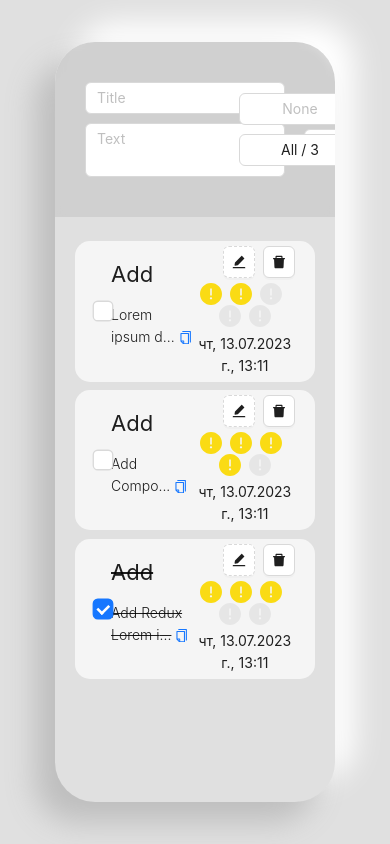
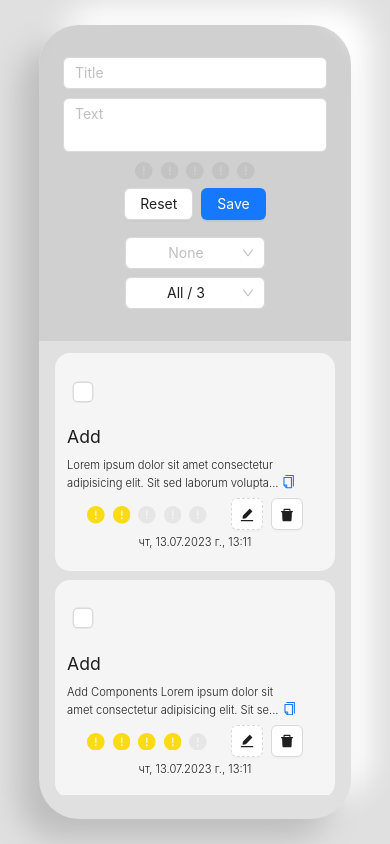
Before and after one commit to hell-llex/react-todo-list, a React (Vite) app: page / in a window 390 px wide. Built offline with nearby package versions, Linux system fonts and the light colour scheme.

Commit message:
feat: add adaptive for mobile

```diff
--- a/src/App.scss
+++ b/src/App.scss
@@ -48,3 +48,17 @@ body {
   gap: 5vh;
   overflow: hidden;
 }
+
+@media (max-width: 1024px) {
+  html {
+    font-size: 8px;
+  }
+}
+
+
+@media (max-width: 550px) {
+  .wrapper {
+    height: 94vh;
+    width: 80vw;
+  }
+}
--- a/src/components/ControlsBar/ControlsBar.scss
+++ b/src/components/ControlsBar/ControlsBar.scss
@@ -8,6 +8,7 @@
   flex-direction: row;
   justify-content: space-between;
   align-items: center;
+  gap: 1vw;
   background: hsla(0, 0%, 75%, 0.5);
   backdrop-filter: blur(5px);
 
@@ -20,3 +21,34 @@
     gap: 1vh;
   }
 }
+
+@media (max-width: 768px) {
+  .controls-bar {
+    display: flex;
+    flex-direction: row;
+    justify-content: space-between;
+    align-items: flex-start;
+    gap: 1vw;
+  }
+}
+
+@media (max-width: 550px) {
+  .controls-bar {
+    display: flex;
+    flex-direction: column;
+    justify-content: space-between;
+    align-items:  center;
+    flex-wrap: wrap;
+    gap: 2vh;
+
+    .container-sort {
+      height: 100%;
+      display: flex;
+      flex-direction: row;
+      justify-content: center;
+      align-items: center;
+      flex-wrap: wrap;
+      gap: 1vh;
+    }
+  }
+}
--- a/src/components/CreateTodoItem/CreateTodoItem.scss
+++ b/src/components/CreateTodoItem/CreateTodoItem.scss
@@ -20,7 +20,7 @@
   .container-input {
     height: 100%;
     width: 100%;
-    min-width: 20rem;
+    min-width: 16rem;
     display: flex;
     flex-direction: column;
     justify-content: flex-start;
@@ -28,3 +28,25 @@
     gap: 1vh;
   }
 }
+
+@media (max-width: 768px) {
+  .create-panel {
+    flex-direction: column;
+    gap: 1vh;
+
+    .container-btn {
+      width: 100%;
+      flex-direction: row;
+      justify-content: space-around;
+      flex-wrap: wrap;
+      gap: 2vw;
+    }
+  }
+}
+
+@media (max-width: 550px) {
+  .create-panel {
+    height: 100%;
+    width: 100%;
+  }
+}
--- a/src/components/TodoItem/TodoItem.scss
+++ b/src/components/TodoItem/TodoItem.scss
@@ -19,6 +19,10 @@
   border-radius: 15px;
   background-color: whitesmoke;
   transition: all 0.2s ease-in-out;
+
+  & label {
+    margin: 1rem;
+  }
 
   .container-text {
     padding: 1rem 0;
@@ -49,6 +53,11 @@
     align-items: flex-end;
     gap: 0.5rem;
     transition: all 0.3s ease-in-out;
+
+    .time {
+      font-size: 1.4rem;
+      font-weight: 300;
+    }
   }
 
   &:hover {
@@ -91,3 +100,52 @@
     transition: all 0.3s ease-in-out;
   }
 }
+
+@media (max-width: 768px) {
+  .todo-item {
+    padding: 2rem 1.5rem;
+    display: flex;
+    flex-direction: row;
+    justify-content: space-between;
+    align-items: center;
+    flex-wrap: wrap;
+
+    .container-text {
+      padding: 1rem 0;
+      height: 40%;
+      width: 90%;
+      display: flex;
+      flex-direction: column;
+      justify-content: space-evenly;
+      align-items: flex-start;
+      transition: all 0.3s ease-in-out;
+      text-align: start;
+
+      .title {
+        font-size: 2.2rem;
+        font-weight: 400;
+      }
+
+      .text {
+        font-size: 1.4rem;
+        font-weight: 300;
+      }
+    }
+
+    .container-btn {
+      width: 100%;
+      display: flex;
+      flex-direction: row-reverse;
+      justify-content: space-evenly;
+      align-items: center;
+      flex-wrap: wrap;
+      gap: 1vw;
+      transition: all 0.3s ease-in-out;
+
+      .time {
+        font-size: 1.4rem;
+        font-weight: 300;
+      }
+    }
+  }
+}
--- a/src/components/TodoItem/TodoItem.tsx
+++ b/src/components/TodoItem/TodoItem.tsx
@@ -142,7 +142,10 @@ const TodoItem = ({ itemInfo }: { itemInfo: ITodoItem }) => {
                   />
                 </Tooltip>
                 <Tooltip title="Remove">
-                  <Button icon={<DeleteFilled />} onClick={removeItem} />
+                  <Button
+                    icon={<DeleteFilled />}
+                    onClick={removeItem}
+                  />
                 </Tooltip>
               </Space>
             )}
@@ -151,10 +154,10 @@ const TodoItem = ({ itemInfo }: { itemInfo: ITodoItem }) => {
               value={rating}
               onChange={(e) => setRating(e)}
               character={
-                <ExclamationCircleFilled style={{ fontSize: '22px' }} />
+                <ExclamationCircleFilled style={{ fontSize: '2.2rem' }} />
               }
             />
-            <Text>
+            <Text className="time">
               {new Date(itemInfo.date).toLocaleDateString('ru-RU', {
                 hour: 'numeric',
                 minute: 'numeric',
--- a/src/components/TodoList/TodoList.scss
+++ b/src/components/TodoList/TodoList.scss
@@ -20,3 +20,15 @@
   font-size: 4vw;
   font-weight: 500;
 }
+
+@media (max-width: 768px) {
+  .todo-list {
+    padding: 28vh 2rem 2rem 2rem;
+  }
+}
+
+@media (max-width: 550px) {
+  .todo-list {
+    padding: 36vh 2rem 2rem 2rem;
+  }
+}
```
